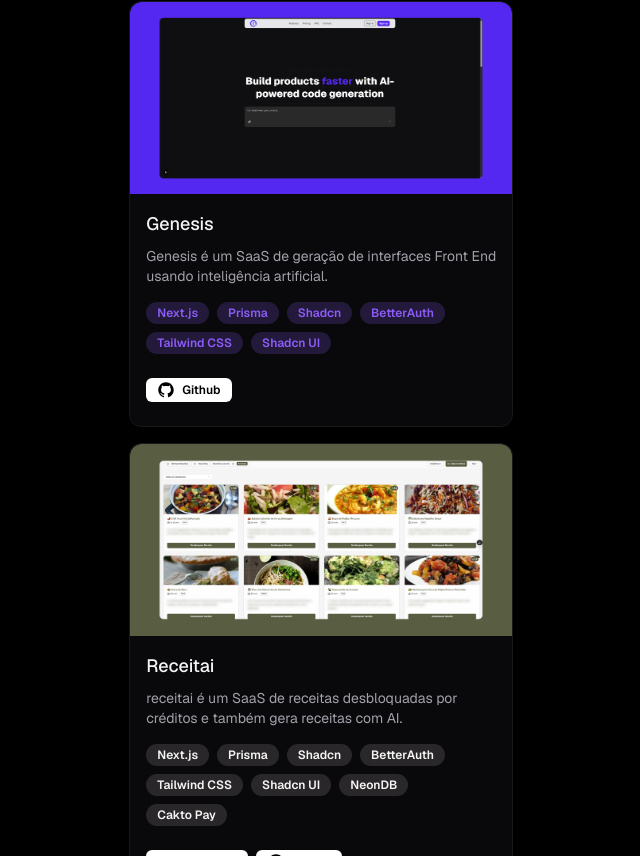
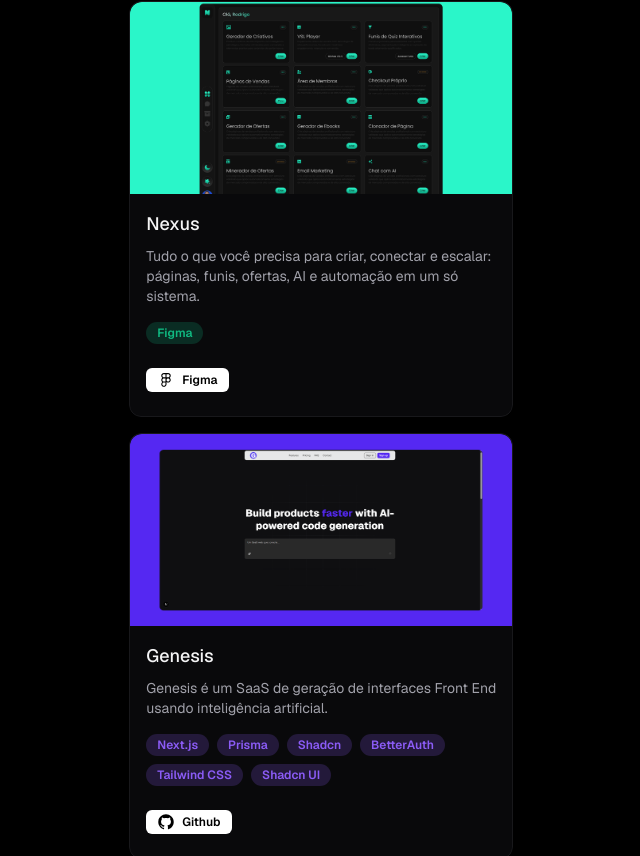
Before and after one commit to skrodrigo/personal-portfolio, a Next.js app: page / in a window 1280 px wide. Shown: the part 1564-2420 px from the top of the page, without its empty margins (372-1012 px from the left). Built offline with nearby package versions, Linux system fonts and the light colour scheme.

Commit message:
new project

```diff
--- a/app/components/project-card.tsx
+++ b/app/components/project-card.tsx
@@ -1,6 +1,6 @@
 import { Badge } from '@/components/ui/badge'
 import { Card, CardContent, CardFooter } from '@/components/ui/card'
-import { GitHubLogoIcon } from '@radix-ui/react-icons'
+import { FigmaLogoIcon, GitHubLogoIcon } from '@radix-ui/react-icons'
 import Image from 'next/image'
 import Link from 'next/link'
 import React from 'react'
@@ -66,10 +66,11 @@
               </Link>
             </div>
           )}
+          {project?.linkGithub && (
             <div className="flex justify-center items-center bg-white text-black px-3 py-1 text-xs rounded-md font-semibold">
               <GitHubLogoIcon className="h-4 w-4 mr-2" />
               <Link
-              href={project.linkGithub}
+                href={project?.linkGithub}
                 target="_blank"
                 rel="noopener noreferrer"
                 className=""
@@ -77,6 +78,20 @@
                 Github
               </Link>
             </div>
+          )}
+          {project?.linkFigma && (
+            <div className="flex justify-center items-center bg-white text-black px-3 py-1 text-xs rounded-md font-semibold">
+              <FigmaLogoIcon className="h-4 w-4 mr-2" />
+              <Link
+                href={project?.linkFigma}
+                target="_blank"
+                rel="noopener noreferrer"
+                className=""
+              >
+                Figma
+              </Link>
+            </div>
+          )}
         </CardFooter>
       </Card>
     </ShinyCard>
--- a/app/data/projects.ts
+++ b/app/data/projects.ts
@@ -10,6 +10,16 @@
     linkGithub: 'https://github.com/skrodrigo',
     technologies: ['Next.js', 'TypeScript', 'Tailwind'],
     colorBadge: 'bg-blue-500/20 text-blue-500',
+  },
+  {
+    title: 'Nexus',
+    description:
+      'Tudo o que você precisa para criar, conectar e escalar: páginas, funis, ofertas, AI e automação em um só sistema.',
+    image: '/NEXUS.png',
+    linkFigma:
+      'https://www.figma.com/design/nlrIJaZSbt9naPuJjoY7Vr/Nexus?node-id=0-1&p=f&t=h6WXAUuj2SMfG1LD-0',
+    technologies: ['Figma'],
+    colorBadge: 'bg-emerald-500/20 text-emerald-500',
   },
   {
     title: 'Genesis',
@@ -27,6 +37,7 @@
     ],
     colorBadge: 'bg-violet-500/20 text-violet-500',
   },
+
   {
     title: 'Receitai',
     description:
--- a/app/data/tech.ts
+++ b/app/data/tech.ts
@@ -1,4 +1,4 @@
-import { Tech } from "@/app/types/interfaces";
+import type { Tech } from '@/app/types/interfaces'
 
 export const techs: Tech[] = [
   {
@@ -21,8 +21,7 @@
   },
   {
     title: 'Python',
-    description:
-      '',
+    description: 'O Python é uma linguagem de programação de alto nível.',
     image: 'https://skillicons.dev/icons?i=python',
   },
   {
@@ -39,8 +38,7 @@
   },
   {
     title: 'Figma',
-    description:
-      'O Figma é uma ferramenta de design de interface de usuário.',
+    description: 'O Figma é uma ferramenta de design de interface de usuário.',
     image: 'https://skillicons.dev/icons?i=figma',
   },
   {
--- a/app/types/interfaces.ts
+++ b/app/types/interfaces.ts
@@ -10,7 +10,8 @@
   image: string
   LandingPage?: string | null
   Dashboard?: string | null
-  linkGithub: string
+  linkGithub?: string | null
+  linkFigma?: string | null
   technologies: string[]
   colorBadge: string
 }
```
Also changed, not shown: public/NEXUS.png (added). Lines whose indentation alone changed are shown as unchanged.
